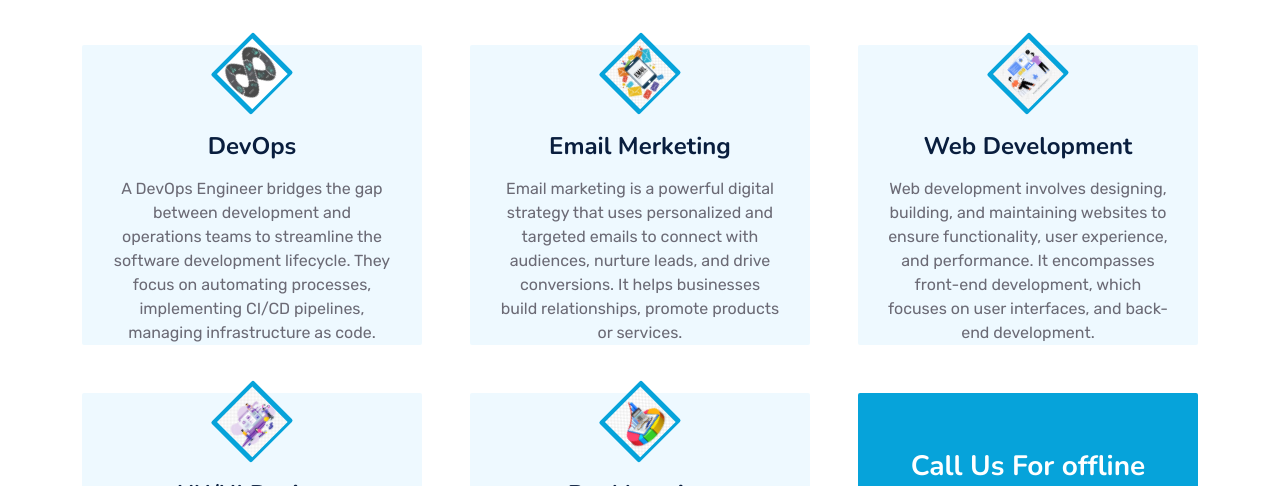
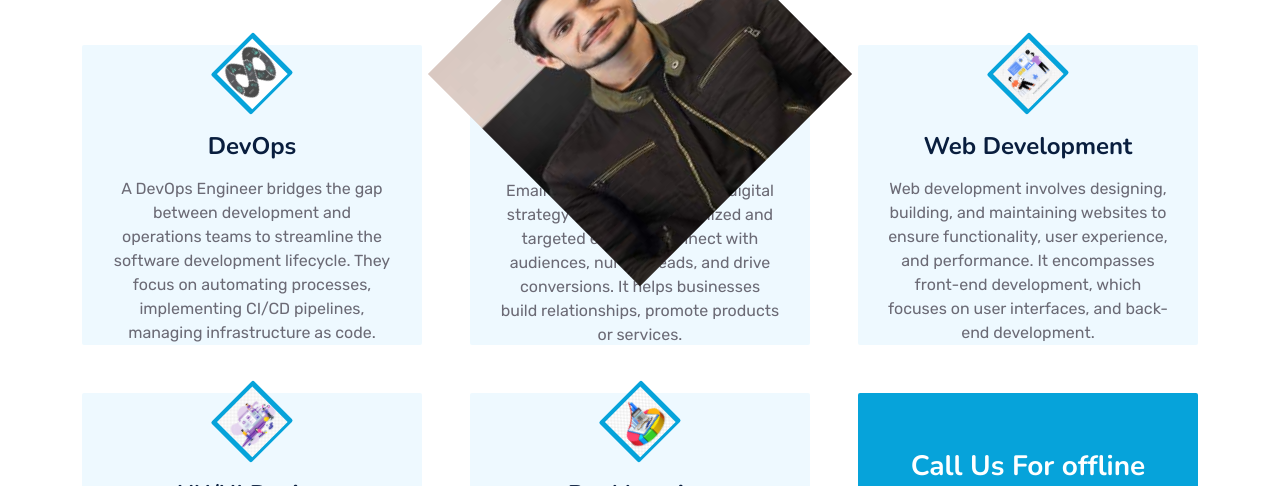
Before and after one commit to chuzabro/CEE-company, a plain HTML site: page service.html in a window 1280 px wide. Shown: the part 721-1207 px from the top of the page. Drawn offline with nearby package versions, Linux system fonts and the light colour scheme.

Commit message:
update image

```diff
--- a/service.html
+++ b/service.html
@@ -136,7 +136,7 @@
                     <div class="service-item bg-light rounded d-flex flex-column align-items-center justify-content-center text-center">
                         <div class="service-icon">
                             <!-- <i class="fa fa-chart-pie text-white"></i> -->
-                             <img src="./img/icon/CompressJPEG.online_150kb_65911.jpg">
+                             <img src="./img/candi.jpg">
                         </div>
                         <h4 class="mb-3">Email Merketing</h4>
                         <p class="m-0">Email marketing is a powerful digital strategy that uses personalized and targeted emails to connect with audiences, nurture leads, and drive conversions. It helps businesses build relationships, promote products or services.</p>
```
